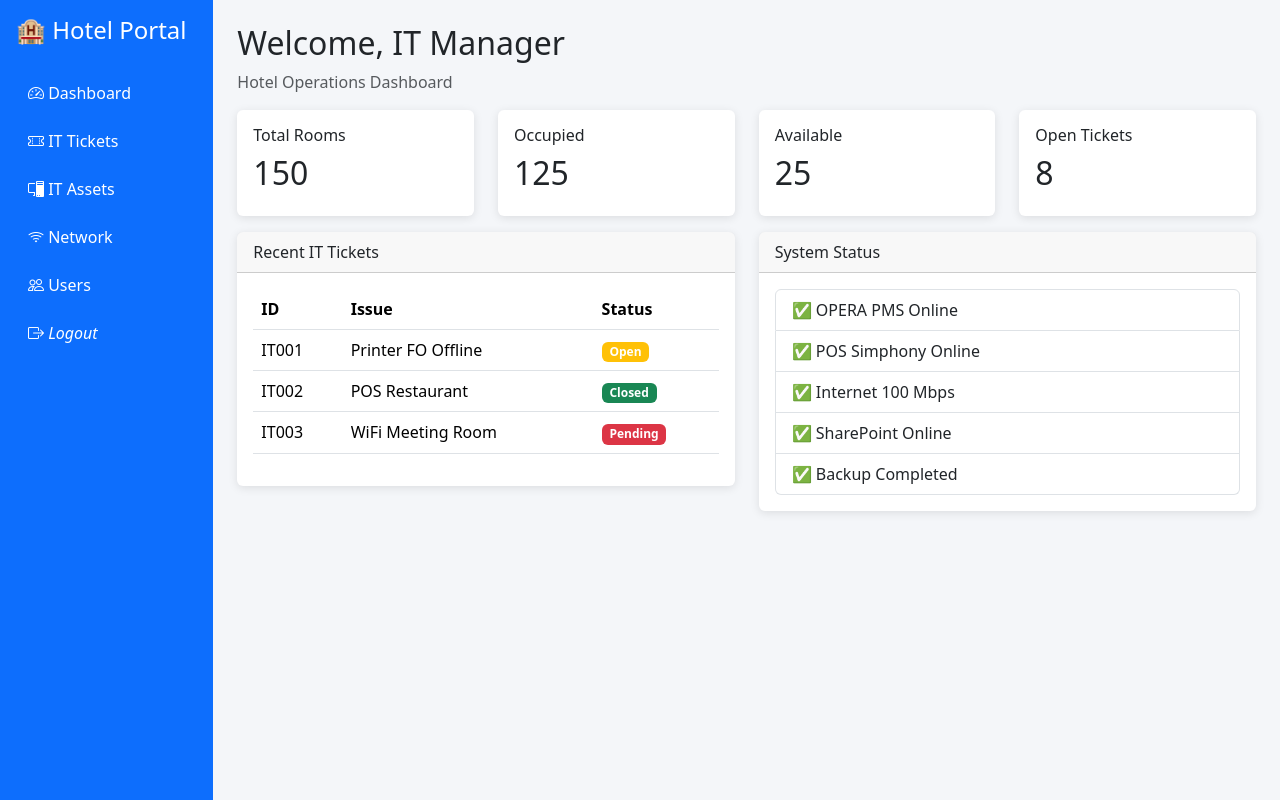
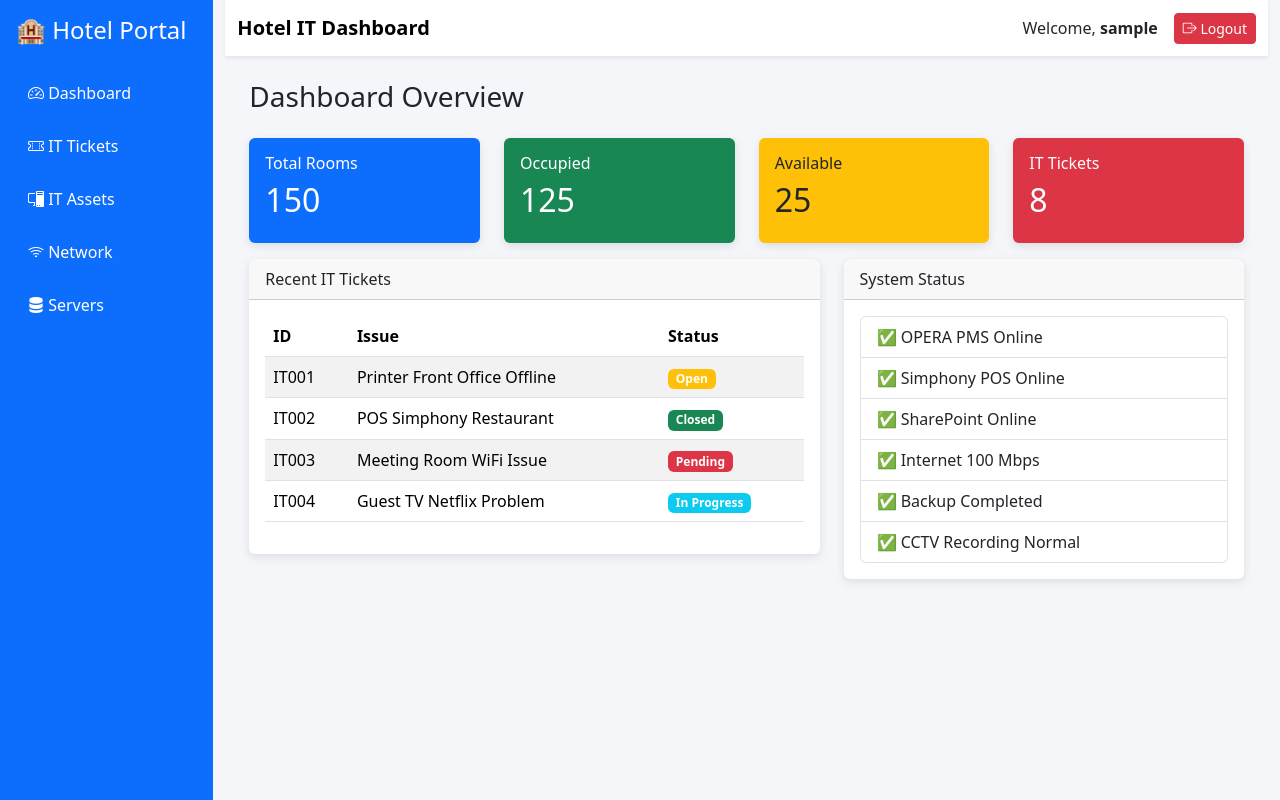
Before and after one commit to tutjuliana17-cmd/potential-octo-happiness, a plain HTML site: page dashboard.html in a window 1280 px wide. Drawn offline with nearby package versions, Linux system fonts and the light colour scheme; sample sign-in values are in the browser's storage.

Commit message:
Update dashboard.html

```diff
--- a/dashboard.html
+++ b/dashboard.html
@@ -1,46 +1,59 @@
 <!DOCTYPE html>
+<html lang="en">
+
+<head>
+<meta charset="UTF-8">
+<meta name="viewport" content="width=device-width, initial-scale=1">
+
+<title>Hotel IT Portal Dashboard</title>
+
+<link href="https://cdn.jsdelivr.net/npm/bootstrap@5.3.3/dist/css/bootstrap.min.css" rel="stylesheet">
+<link href="https://cdn.jsdelivr.net/npm/bootstrap-icons@1.11.3/font/bootstrap-icons.css" rel="stylesheet">
+
 <script>
-if(sessionStorage.getItem("loggedIn") !== "true"){
+// Proteksi halaman
+if (sessionStorage.getItem("loggedIn") !== "true") {
     window.location.href = "index.html";
 }
 </script>
 
-<html lang="en">
-<head>
-<meta charset="UTF-8">
-<meta name="viewport" content="width=device-width, initial-scale=1">
-<title>Hotel Dashboard</title>
+<style>
 
-<link href="https://cdn.jsdelivr.net/npm/bootstrap@5.3.3/dist/css/bootstrap.min.css" rel="stylesheet">
-<link href="https://cdn.jsdelivr.net/npm/bootstrap-icons@1.11.3/font/bootstrap-icons.css" rel="stylesheet">
-
-<style>
 body{
     background:#f4f6f9;
 }
 
 .sidebar{
-    height:100vh;
     background:#0d6efd;
+    min-height:100vh;
 }
 
-.sidebar a{
+.sidebar .nav-link{
     color:white;
-    text-decoration:none;
-    display:block;
     padding:12px;
-    border-radius:8px;
+    margin-bottom:5px;
 }
 
-.sidebar a:hover{
+.sidebar .nav-link:hover{
     background:rgba(255,255,255,.2);
+    border-radius:8px;
 }
 
 .card{
     border:none;
-    box-shadow:0 2px 10px rgba(0,0,0,.1);
+    box-shadow:0 3px 10px rgba(0,0,0,.1);
 }
+
+.stat-card{
+    transition:.3s;
+}
+
+.stat-card:hover{
+    transform:translateY(-5px);
+}
+
 </style>
+
 </head>
 
 <body>
@@ -49,61 +62,98 @@ body{
 
 <div class="row">
 
-<!-- Sidebar -->
+<!-- SIDEBAR -->
 <div class="col-md-2 sidebar p-3">
 
 <h4 class="text-white mb-4">
 🏨 Hotel Portal
 </h4>
 
-<a href="#">
+<ul class="nav flex-column">
+
+<li class="nav-item">
+<a class="nav-link" href="#">
 <i class="bi bi-speedometer2"></i>
  Dashboard
 </a>
+</li>
 
-<a href="#">
+<li class="nav-item">
+<a class="nav-link" href="#">
 <i class="bi bi-ticket-perforated"></i>
  IT Tickets
 </a>
+</li>
 
-<a class="nav-link" href="assets.html">
-    <i class="bi bi-pc-display"></i>
-    IT Assets
+<li class="nav-item">
+<a class="nav-link" href="#">
+<i class="bi bi-pc-display"></i>
+ IT Assets
 </a>
+</li>
 
-<a href="#">
+<li class="nav-item">
+<a class="nav-link" href="#">
 <i class="bi bi-wifi"></i>
  Network
 </a>
+</li>
 
-<a href="#">
-<i class="bi bi-people"></i>
- Users
+<li class="nav-item">
+<a class="nav-link" href="#">
+<i class="bi bi-server"></i>
+ Servers
 </a>
+</li>
 
-<a href="#">
-<i class="bi bi-box-arrow-right" onclick="logout()">
-    Logout
-</i>
-</a>
+</ul>
 
 </div>
 
-<!-- Main Content -->
-<div class="col-md-10 p-4">
+<!-- CONTENT -->
+<div class="col-md-10">
 
-<h2>
-Welcome, IT Manager
-</h2>
+<!-- NAVBAR -->
+<nav class="navbar navbar-expand-lg bg-white shadow-sm">
 
-<p class="text-muted">
-Hotel Operations Dashboard
-</p>
+<div class="container-fluid">
+
+<span class="navbar-brand fw-bold">
+Hotel IT Dashboard
+</span>
+
+<div class="d-flex align-items-center">
+
+<span class="me-3">
+Welcome,
+<b id="usernameDisplay"></b>
+</span>
+
+<button
+class="btn btn-danger btn-sm"
+onclick="logout()">
+<i class="bi bi-box-arrow-right"></i>
+ Logout
+</button>
+
+</div>
+
+</div>
+
+</nav>
+
+<!-- MAIN -->
+
+<div class="p-4">
+
+<h3 class="mb-4">
+Dashboard Overview
+</h3>
 
 <div class="row">
 
 <div class="col-md-3 mb-3">
-<div class="card">
+<div class="card stat-card bg-primary text-white">
 <div class="card-body">
 <h6>Total Rooms</h6>
 <h2>150</h2>
@@ -112,7 +162,7 @@ Hotel Operations Dashboard
 </div>
 
 <div class="col-md-3 mb-3">
-<div class="card">
+<div class="card stat-card bg-success text-white">
 <div class="card-body">
 <h6>Occupied</h6>
 <h2>125</h2>
@@ -121,7 +171,7 @@ Hotel Operations Dashboard
 </div>
 
 <div class="col-md-3 mb-3">
-<div class="card">
+<div class="card stat-card bg-warning text-dark">
 <div class="card-body">
 <h6>Available</h6>
 <h2>25</h2>
@@ -130,9 +180,9 @@ Hotel Operations Dashboard
 </div>
 
 <div class="col-md-3 mb-3">
-<div class="card">
+<div class="card stat-card bg-danger text-white">
 <div class="card-body">
-<h6>Open Tickets</h6>
+<h6>IT Tickets</h6>
 <h2>8</h2>
 </div>
 </div>
@@ -140,30 +190,37 @@ Hotel Operations Dashboard
 
 </div>
 
+<!-- ROW 2 -->
+
 <div class="row">
 
-<div class="col-md-6">
+<div class="col-md-7">
 
 <div class="card">
+
 <div class="card-header">
 Recent IT Tickets
 </div>
 
 <div class="card-body">
 
-<table class="table">
+<table class="table table-striped">
+
 <thead>
+
 <tr>
 <th>ID</th>
 <th>Issue</th>
 <th>Status</th>
 </tr>
+
 </thead>
 
 <tbody>
+
 <tr>
 <td>IT001</td>
-<td>Printer FO Offline</td>
+<td>Printer Front Office Offline</td>
 <td>
 <span class="badge bg-warning">
 Open
@@ -173,7 +230,7 @@ Open
 
 <tr>
 <td>IT002</td>
-<td>POS Restaurant</td>
+<td>POS Simphony Restaurant</td>
 <td>
 <span class="badge bg-success">
 Closed
@@ -183,23 +240,35 @@ Closed
 
 <tr>
 <td>IT003</td>
-<td>WiFi Meeting Room</td>
+<td>Meeting Room WiFi Issue</td>
 <td>
 <span class="badge bg-danger">
 Pending
 </span>
 </td>
 </tr>
+
+<tr>
+<td>IT004</td>
+<td>Guest TV Netflix Problem</td>
+<td>
+<span class="badge bg-info">
+In Progress
+</span>
+</td>
+</tr>
+
 </tbody>
 
 </table>
 
 </div>
+
 </div>
 
 </div>
 
-<div class="col-md-6">
+<div class="col-md-5">
 
 <div class="card">
 
@@ -216,7 +285,11 @@ System Status
 </li>
 
 <li class="list-group-item">
-✅ POS Simphony Online
+✅ Simphony POS Online
+</li>
+
+<li class="list-group-item">
+✅ SharePoint Online
 </li>
 
 <li class="list-group-item">
@@ -224,11 +297,11 @@ System Status
 </li>
 
 <li class="list-group-item">
-✅ SharePoint Online
+✅ Backup Completed
 </li>
 
 <li class="list-group-item">
-✅ Backup Completed
+✅ CCTV Recording Normal
 </li>
 
 </ul>
@@ -246,15 +319,35 @@ System Status
 </div>
 
 </div>
-    <script>
+
+</div>
+
+<script>
+
+// Menampilkan username
+document.getElementById("usernameDisplay").innerHTML =
+sessionStorage.getItem("username");
+
+// Logout
 function logout(){
 
-    sessionStorage.removeItem("loggedIn");
-    sessionStorage.removeItem("username");
+    if(confirm("Are you sure want to logout?")){
 
-    window.location.replace("index.html");
+        sessionStorage.clear();
+
+        window.location.replace("index.html");
+
+    }
 
 }
+
+// Mencegah tombol back setelah logout
+window.history.pushState(null,null,window.location.href);
+
+window.onpopstate=function(){
+    window.history.go(1);
+};
+
 </script>
 </body>
 </html>
```
